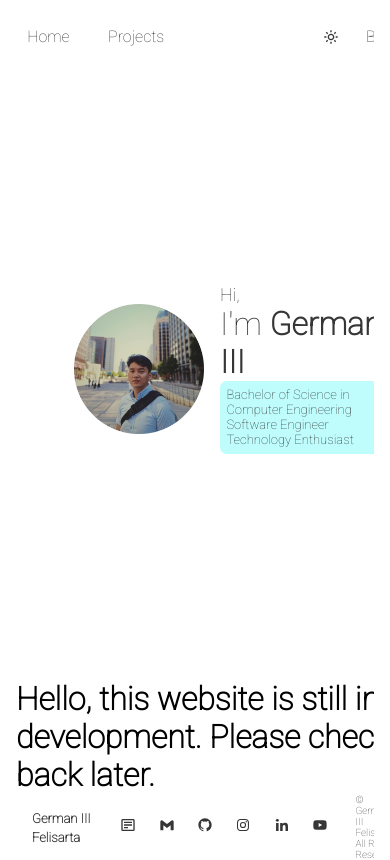
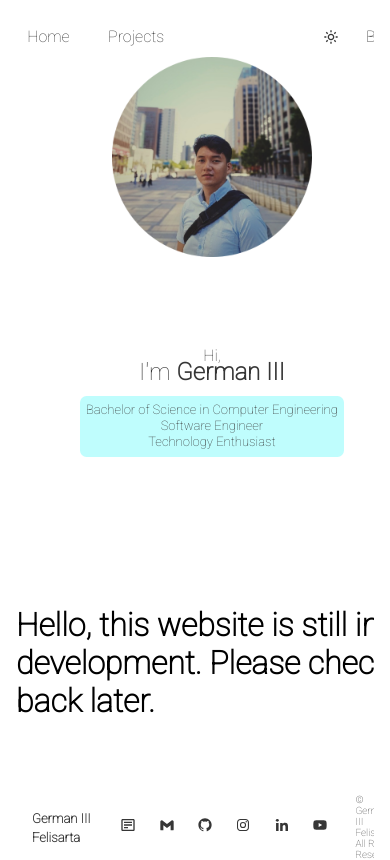
Before and after one commit to germaniii-com/germaniii.com, a Next.js app in the folder root/: page /home in a window 390 px wide. Built offline with nearby package versions, Linux system fonts and the light colour scheme.

Commit message:
Make About Me more responsive

```diff
--- a/root/app/home/_components/AboutMe/index.module.scss
+++ b/root/app/home/_components/AboutMe/index.module.scss
@@ -1,11 +1,20 @@
 .aboutMeWrapper {
+  height: 100%;
+  width: 100%;
+
   display: grid;
+  column-gap: 1em;
+  grid-template-rows: auto 1fr;
+  align-items: center;
+  justify-items: center;
+
+  // For Desktop
+  @media only screen and (min-width: 768px) {
     grid-template-columns: 1fr 1fr;
     column-gap: 1em;
-  height: 100%;
-  width: 100%;
     align-items: center;
     justify-items: center;
+  }
 }
 
 .imageWrapper {
@@ -13,12 +22,25 @@
   height: 100%;
   display: flex;
   align-items: center;
+  justify-content: center;
+
+  img {
+    aspect-ratio: 1;
+    min-width: 200px;
+    min-height: 200px;
+    width: (100vw / 2);
+    height: (100vw / 2);
+  }
+
+  // For Desktop
+  @media only screen and (min-width: 768px) {
+    align-items: center;
     justify-content: right;
-
     img {
       aspect-ratio: 1;
       width: (100vw / 3);
       height: (100vw / 3);
+    }
   }
 }
 
@@ -29,20 +51,52 @@
   display: flex;
   flex-direction: column;
   justify-content: center;
+  text-align: center;
+  line-height: 1em;
+  margin-top: 1em;
 
   span {
-    font-size: xx-large;
+    font-size: x-large;
     font-weight: 100;
     &.spanBig {
       font-weight: 900;
-      font-size: xx-large;
+      font-size: x-large;
     }
   }
 
   h2 {
-    font-size: large;
+    font-size: medium;
     font-weight: 300;
   }
+
+  & .pWrapper {
+    width: 100%;
+    display: flex;
+    justify-content: center;
+    margin-top: 1em;
+    p {
+      width: fit-content;
+      height: fit-content;
+      padding: 0.5em;
+      background-color: #bffdfd;
+      border-radius: 0.5em;
+      font-size: small;
+      font-weight: 300;
+    }
+  }
+
+  // For Desktop
+  @media only screen and (min-width: 768px) {
+    flex-direction: column;
+    justify-content: center;
+    text-align: start;
+    line-height: normal;
+    margin-top: 0;
+    & .pWrapper {
+      width: 100%;
+      display: flex;
+      justify-content: left;
+      margin-top: 0;
       p {
         width: fit-content;
         height: fit-content;
@@ -54,3 +108,5 @@
         font-weight: 300;
       }
     }
+  }
+}
--- a/root/app/home/_components/AboutMe/index.tsx
+++ b/root/app/home/_components/AboutMe/index.tsx
@@ -16,6 +16,7 @@ const AboutMe = () => (
       <span>
         I&apos;m <span className={styles.spanBig}>German III</span>
       </span>
+      <div className={styles.pWrapper}>
         <p>
           Bachelor of Science in Computer Engineering
           <br />
@@ -25,6 +26,7 @@ const AboutMe = () => (
         </p>
       </div>
     </div>
+  </div>
 );
 
 export default AboutMe;
--- a/root/app/home/index.module.scss
+++ b/root/app/home/index.module.scss
@@ -1,8 +1,8 @@
 @import "../index.module.scss";
 
 .main {
-  display: flex;
-  flex-direction: column;
+  display: grid;
+  grid-template-columns: 1fr;
   align-items: center;
   justify-content: center;
   background-color: $backgroundColor;
```
Lines whose indentation alone changed are shown as unchanged.
